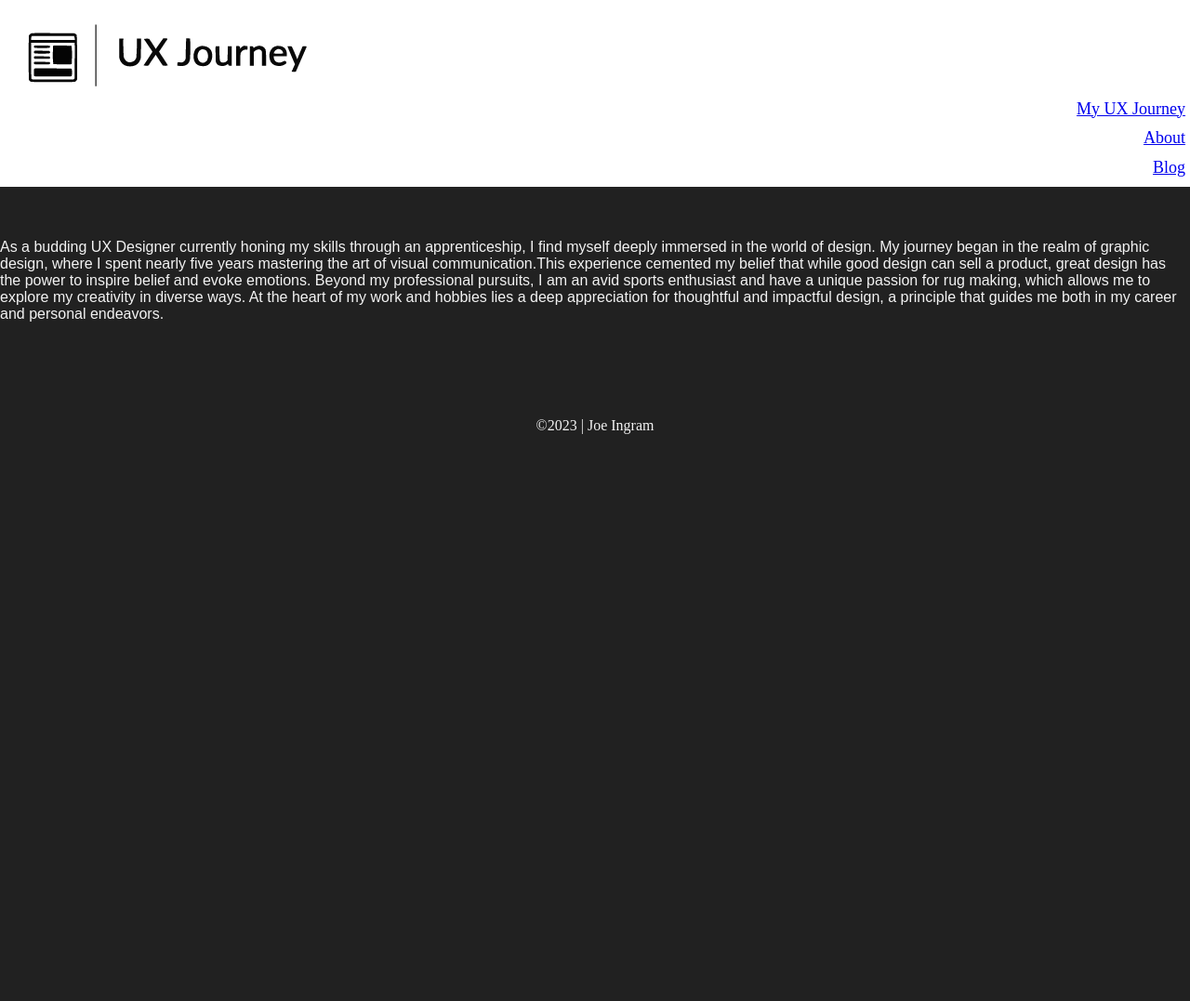
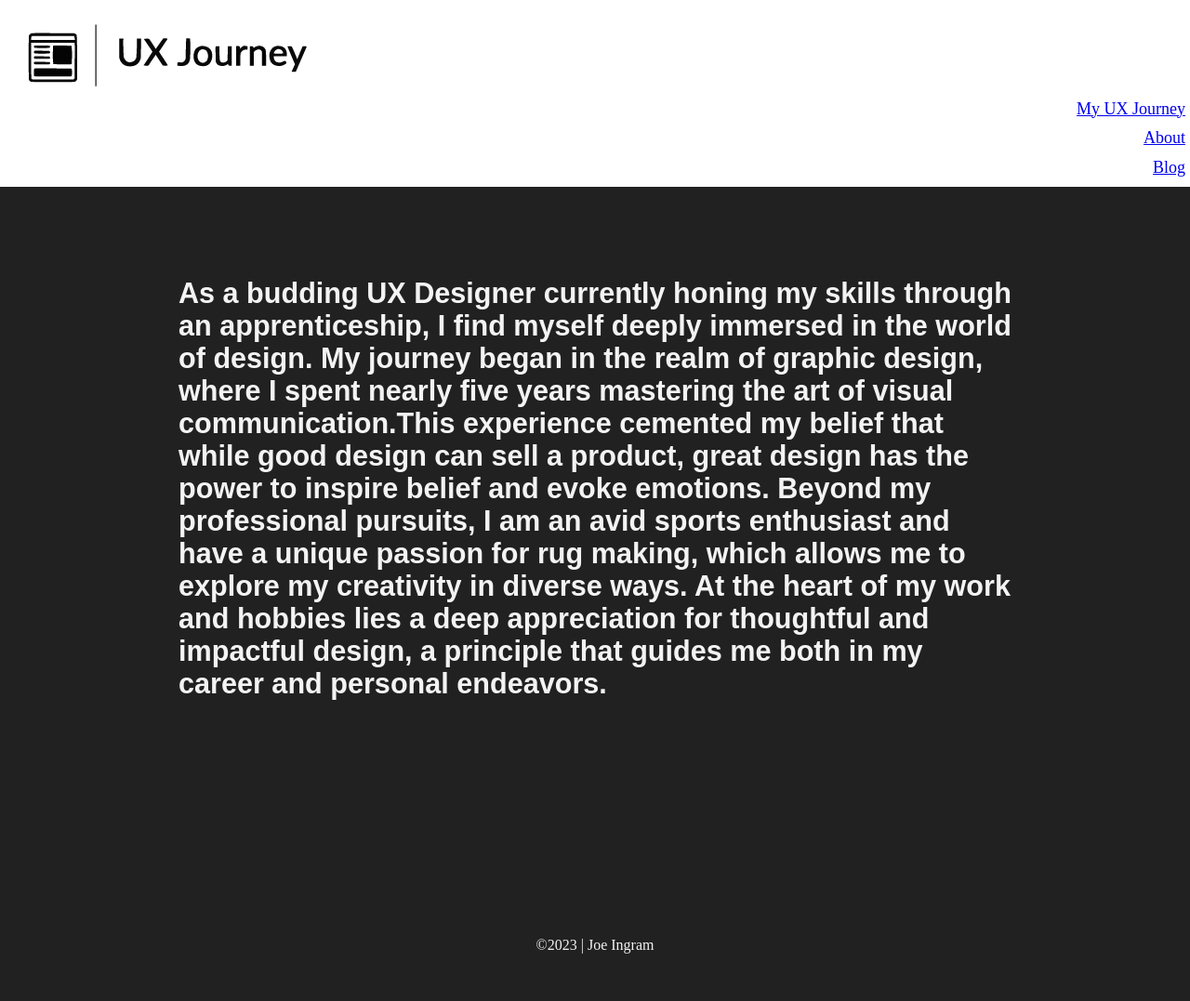
Before and after one commit to myuxjourney/myuxjourney.github.io, a Jekyll site: the page built from about.html, in a window 1280 px wide. Shown: the whole page at 93% size. Built offline with Jekyll 4.4.1, drawn with Linux system fonts in a browser that asks for light colours; nearby versions of some CDN libraries; before the commit the page ends 900 px from its top, so only the background shows below that.

Commit message:
small about changes

```diff
--- a/_sass/_base.scss
+++ b/_sass/_base.scss
@@ -13,28 +13,28 @@ section{
 .one {
   background-color: rgb(33, 33, 33);
   color: #f3f3f3;
+  font-size: calc(5px + 2vw);
+  font-weight: 400;
   padding: 10%;
   text-align: center;
-  font-size: calc(5px + 2vw);
-  font-weight: 400;
 }
 
 .two{
   background-color: #f3f3f3;
   color: rgb(33, 33, 33);
+  font-size: calc(5px + 2vw);
+  font-weight: 400;
   padding: 10%;
   text-align: center;
-  font-size: calc(5px + 2vw);
-  font-weight: 400;
 }
 
 .three{
   background-color: rgb(33, 33, 33);
   color: #f3f3f3;
   padding: 10%;
-  text-align: center;
   font-size: calc(5px + 2vw);
   font-weight: 400;
+  text-align: center;
 }
 
 .fourth{
@@ -85,3 +85,15 @@ section{
 h1{
 text-align: left;
 }
+
+.blog-content {
+  background-color: rgb(33, 33, 33);
+  color: #f3f3f3;
+  font-size: calc(5px + 2vw);
+  font-weight: 400;
+  padding-bottom: 10%;
+  padding-left: 15%;
+  padding-right: 15%;
+
+
+}
--- a/_sass/_header.scss
+++ b/_sass/_header.scss
@@ -3,10 +3,11 @@ header.site-header {
   color: rgb(40, 40, 40);
   .content-wrap {
     display: flex;
+    font-family: 'Raleway';
+    font-size: x-large;
     justify-content: space-around;
     padding: 10px;
-    font-family: 'Raleway';
-    font-size: x-large;
+
     a {
       color: rgb(63, 63, 63);
     }
--- a/about.html
+++ b/about.html
@@ -5,8 +5,9 @@ permalink: /about/
 ---
 
 
-<div style="text-align: left;"
+<div class="blog-content" style="text-align: left;">
 
-<p>As a budding UX Designer currently honing my skills through an apprenticeship, I find myself deeply immersed in the world of design. My journey began in the realm of graphic design, where I spent nearly five years mastering the art of visual communication.This experience cemented my belief that while good design can sell a product, great design has the power to inspire belief and evoke emotions. Beyond my professional pursuits, I am an avid sports enthusiast and have a unique passion for rug making, which allows me to explore my creativity in diverse ways.
-At the heart of my work and hobbies lies a deep appreciation for thoughtful and impactful design, a principle that guides me both in my career and personal endeavors.</p>
+<h1><p>As a budding UX Designer currently honing my skills through an apprenticeship, I find myself deeply immersed in the world of design. My journey began in the realm of graphic design, where I spent nearly five years mastering the art of visual communication.This experience cemented my belief that while good design can sell a product, great design has the power to inspire belief and evoke emotions. Beyond my professional pursuits, I am an avid sports enthusiast and have a unique passion for rug making, which allows me to explore my creativity in diverse ways.
+At the heart of my work and hobbies lies a deep appreciation for thoughtful and impactful design, a principle that guides me both in my career and personal endeavors.</p></h1>
+
 </div>
```
